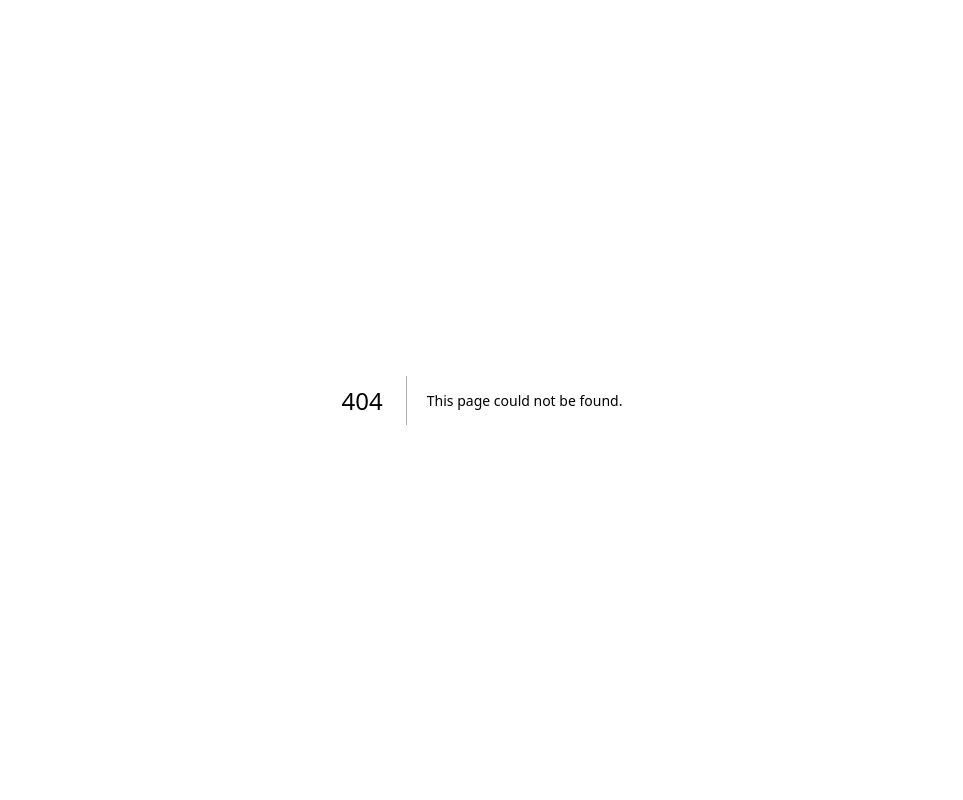
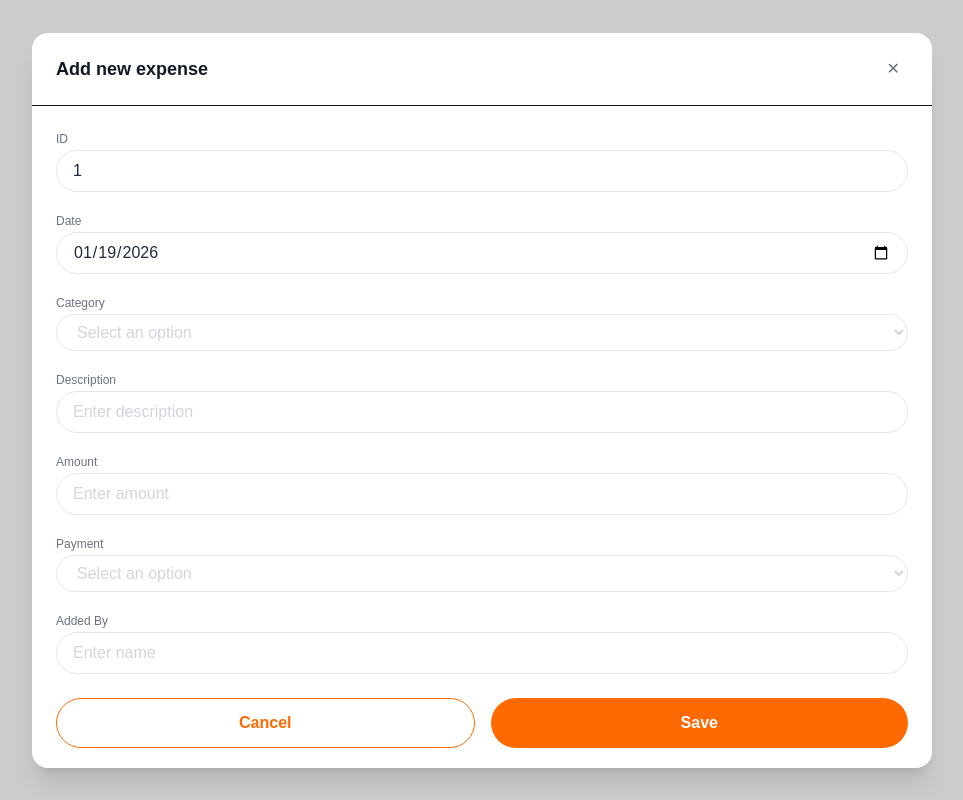
Before and after one commit to LTI-INTERNS/pos-micro-sass, a Next.js app: page /expensepopup in a window 1280 px wide. Before the commit this address had no page. Shown: the whole page, without its empty margins (158-1121 px from the left). Built offline with nearby package versions, Linux system fonts and the light colour scheme.

Commit message:
feat: add temporary page to display AddNewExpense popup

```diff
--- /dev/null
+++ b/app/expensepopup/page.tsx
@@ -0,0 +1,145 @@
+"use client";
+
+import { useEffect, useState } from "react";
+import ModalShell from "@/app/components/Dashboard/common/ModalShell";
+import ReusableForm, {
+  FieldConfig,
+} from "@/app/components/Dashboard/common/ReusableForm";
+import PopupActions from "@/app/components/Dashboard/common/PopupActions";
+
+type Expense = {
+  id: number;
+  date: string;
+  category: string;
+  description: string;
+  amount: string;
+  payment: string;
+  addedBy: string;
+};
+
+export default function ExpensePopupPreview() {
+  const [open, setOpen] = useState(true);
+  const [nextId, setNextId] = useState(1);
+
+  // today date
+  const today = new Date().toISOString().split("T")[0];
+
+  // 🔹 get next ID from localStorage
+  useEffect(() => {
+    const stored = localStorage.getItem("expenses");
+    if (!stored) {
+      setNextId(1);
+      return;
+    }
+
+    const expenses: Expense[] = JSON.parse(stored);
+    const lastId =
+      expenses.length > 0
+        ? Math.max(...expenses.map((e) => e.id))
+        : 0;
+
+    setNextId(lastId + 1);
+  }, []);
+
+  const fields: FieldConfig[] = [
+    { name: "id", label: "ID" },
+    { name: "date", label: "Date", type: "date" },
+    {
+      name: "category",
+      label: "Category",
+      type: "dropdown",
+      options: [
+        { value: "Inventory", label: "Inventory" },
+        { value: "Recruitment Fees", label: "Recruitment Fees" },
+        { value: "Interview Costs", label: "Interview Costs" },
+        { value: "Candidate Travel", label: "Candidate Travel" },
+        { value: "Hiring Tools", label: "Hiring Tools" },
+        { value: "Other", label: "Other" },
+      ],
+    },
+    {
+      name: "description",
+      label: "Description",
+      placeholder: "Enter description",
+    },
+    {
+      name: "amount",
+      label: "Amount",
+      type: "number",
+      placeholder: "Enter amount",
+    },
+    {
+      name: "payment",
+      label: "Payment",
+      type: "dropdown",
+      options: [
+        { value: "Cash", label: "Cash" },
+        { value: "Card", label: "Card" },
+      ],
+    },
+    {
+      name: "addedBy",
+      label: "Added By",
+      placeholder: "Enter name",
+    },
+  ];
+
+  const handleSave = (values: Record<string, string>) => {
+    const stored = localStorage.getItem("expenses");
+    const expenses: Expense[] = stored ? JSON.parse(stored) : [];
+
+    const newExpense: Expense = {
+      id: Number(values.id),
+      date: values.date,
+      category: values.category,
+      description: values.description,
+      amount: values.amount,
+      payment: values.payment,
+      addedBy: values.addedBy,
+    };
+
+    localStorage.setItem(
+      "expenses",
+      JSON.stringify([...expenses, newExpense])
+    );
+
+    setOpen(false);
+  };
+
+  return (
+    <ModalShell
+      open={open}
+      title="Add new expense"
+      onClose={() => setOpen(false)}
+    >
+      <ReusableForm
+        fields={fields}
+        initialValues={{
+          id: String(nextId),
+          date: today,
+          category: "",
+          description: "",
+          amount: "",
+          payment: "",
+          addedBy: "",
+        }}
+        onSubmit={handleSave}
+      />
+
+      <PopupActions
+        actions={[
+          {
+            label: "Cancel",
+            onClick: () => setOpen(false),
+            variant: "secondary",
+          },
+          {
+            label: "Save",
+            onClick: () => {},
+            variant: "primary",
+          },
+        ]}
+      />
+    </ModalShell>
+  );
+}
```
